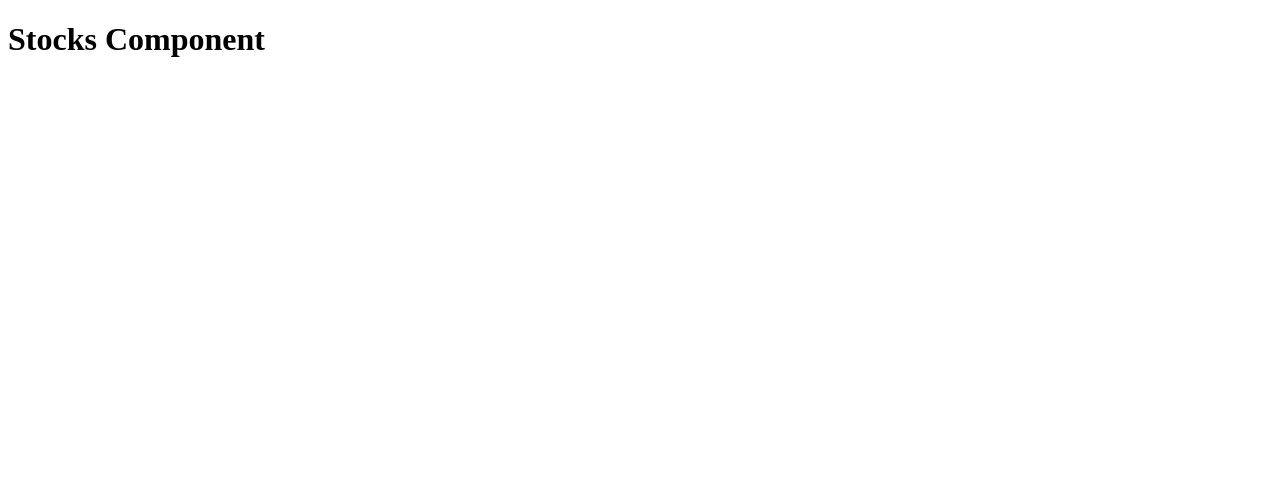
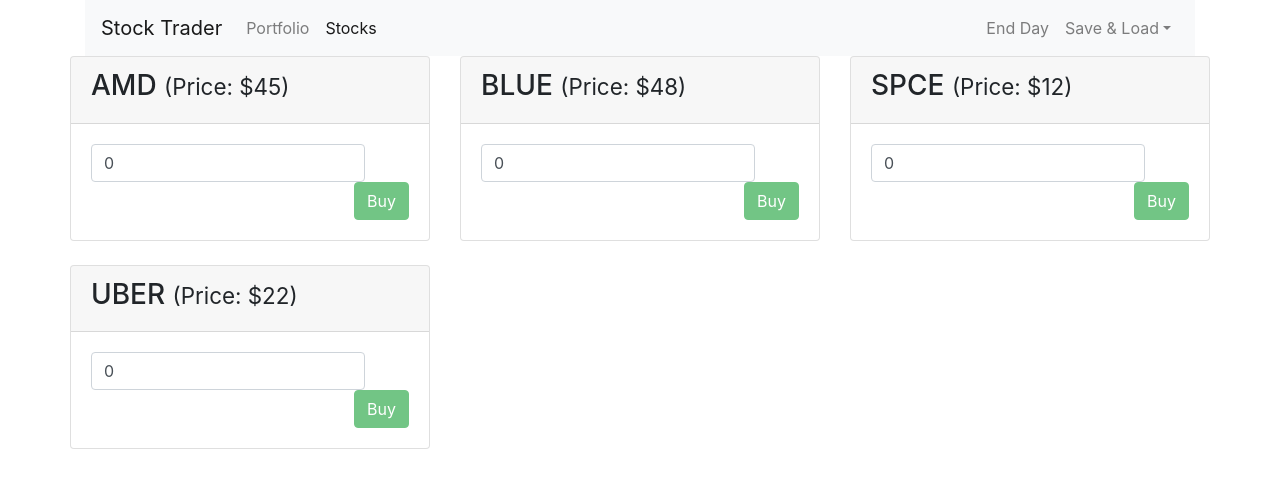
Before and after one commit to alexpich/stock-trader, a Vue app: page /stocks in a window 1280 px wide. Shown: the top 488 px of the page. Built offline with nearby package versions, Linux system fonts and the light colour scheme.

Commit message:
Added sample stocks

```diff
--- a/public/index.html
+++ b/public/index.html
@@ -1,17 +1,43 @@
 <!DOCTYPE html>
 <html lang="en">
   <head>
-    <meta charset="utf-8">
-    <meta http-equiv="X-UA-Compatible" content="IE=edge">
-    <meta name="viewport" content="width=device-width,initial-scale=1.0">
-    <link rel="icon" href="<%= BASE_URL %>favicon.ico">
+    <meta charset="utf-8" />
+    <meta http-equiv="X-UA-Compatible" content="IE=edge" />
+    <meta name="viewport" content="width=device-width,initial-scale=1.0" />
+    <link rel="icon" href="<%= BASE_URL %>favicon.ico" />
     <title><%= htmlWebpackPlugin.options.title %></title>
+    <link
+      rel="stylesheet"
+      href="https://stackpath.bootstrapcdn.com/bootstrap/4.4.1/css/bootstrap.min.css"
+      integrity="sha384-Vkoo8x4CGsO3+Hhxv8T/Q5PaXtkKtu6ug5TOeNV6gBiFeWPGFN9MuhOf23Q9Ifjh"
+      crossorigin="anonymous"
+    />
   </head>
   <body>
     <noscript>
-      <strong>We're sorry but <%= htmlWebpackPlugin.options.title %> doesn't work properly without JavaScript enabled. Please enable it to continue.</strong>
+      <strong
+        >We're sorry but <%= htmlWebpackPlugin.options.title %> doesn't work
+        properly without JavaScript enabled. Please enable it to
+        continue.</strong
+      >
     </noscript>
     <div id="app"></div>
     <!-- built files will be auto injected -->
+
+    <script
+      src="https://code.jquery.com/jquery-3.4.1.slim.min.js"
+      integrity="sha384-J6qa4849blE2+poT4WnyKhv5vZF5SrPo0iEjwBvKU7imGFAV0wwj1yYfoRSJoZ+n"
+      crossorigin="anonymous"
+    ></script>
+    <script
+      src="https://cdn.jsdelivr.net/npm/popper.js@1.16.0/dist/umd/popper.min.js"
+      integrity="sha384-Q6E9RHvbIyZFJoft+2mJbHaEWldlvI9IOYy5n3zV9zzTtmI3UksdQRVvoxMfooAo"
+      crossorigin="anonymous"
+    ></script>
+    <script
+      src="https://stackpath.bootstrapcdn.com/bootstrap/4.4.1/js/bootstrap.min.js"
+      integrity="sha384-wfSDF2E50Y2D1uUdj0O3uMBJnjuUD4Ih7YwaYd1iqfktj0Uod8GCExl3Og8ifwB6"
+      crossorigin="anonymous"
+    ></script>
   </body>
 </html>
--- a/src/App.vue
+++ b/src/App.vue
@@ -1,14 +1,25 @@
 <template>
   <div class="container">
-    <router-view />
+    <app-header />
+    <div class="row">
+      <div class="col-xs-12">
+        <router-view />
+      </div>
+    </div>
   </div>
 </template>
 
 <script>
 // import Home from "./components/Home";
+import Header from "./components/Header.vue";
 
-export default {};
+export default {
+  components: {
+    appHeader: Header
+  }
+};
 </script>
 
 <style>
+
 </style>
--- a/src/components/Header.vue
+++ b/src/components/Header.vue
@@ -1,5 +1,38 @@
 <template>
-  <h1>Header Component</h1>
+  <nav class="navbar navbar-expand-lg navbar-light bg-light">
+    <router-link to="/" class="navbar-brand" href="#">Stock Trader</router-link>
+
+    <div class="collapse navbar-collapse" id="navbarNav">
+      <ul class="navbar-nav">
+        <router-link to="/portfolio" class="nav-item" activeClass="active" tag="li">
+          <a class="nav-link">Portfolio</a>
+        </router-link>
+        <router-link to="/stocks" class="nav-item" activeClass="active" tag="li">
+          <a class="nav-link">Stocks</a>
+        </router-link>
+      </ul>
+      <ul class="nav navbar-nav ml-auto">
+        <li>
+          <a href="#" class="nav-link">End Day</a>
+        </li>
+        <li class="nav-item dropdown">
+          <a
+            class="nav-link dropdown-toggle"
+            href="#"
+            id="navbarDropdownMenuLink"
+            role="button"
+            data-toggle="dropdown"
+            aria-haspopup="true"
+            aria-expanded="false"
+          >Save & Load</a>
+          <div class="dropdown-menu" aria-labelledby="navbarDropdownMenuLink">
+            <a class="dropdown-item" href="#">Save Data</a>
+            <a class="dropdown-item" href="#">Load Data</a>
+          </div>
+        </li>
+      </ul>
+    </div>
+  </nav>
 </template>
 
 <script>
--- a/src/components/stocks/Stock.vue
+++ b/src/components/stocks/Stock.vue
@@ -1,6 +1,46 @@
 <template>
-  <h1>Stocks - Stock Component</h1>
+  <div class="col-sm-6 col-md-4 mb-4">
+    <div class="card">
+      <div class="card-header">
+        <h3>
+          {{ stock.name }}
+          <small>(Price: ${{ stock.price }})</small>
+        </h3>
+      </div>
+      <div class="card-body">
+        <div class="float-left">
+          <input type="number" class="form-control" placeholder="quantity" v-model="quantity" />
+        </div>
+        <div class="float-right">
+          <button
+            class="btn btn-success"
+            @click="buyStock"
+            :disabled="quantity <= 0 || !Number.isInteger(parseInt(quantity))"
+          >Buy</button>
+        </div>
+      </div>
+    </div>
+  </div>
 </template>
 
 <script>
+export default {
+  props: ["stock"],
+  data() {
+    return {
+      quantity: 0
+    };
+  },
+  methods: {
+    buyStock() {
+      const order = {
+        stockId: this.stock.id,
+        stockPrice: this.stock.price,
+        quantity: this.quantity
+      };
+      console.log(order);
+      this.quantity = 0;
+    }
+  }
+};
 </script>
--- a/src/components/stocks/Stocks.vue
+++ b/src/components/stocks/Stocks.vue
@@ -1,6 +1,25 @@
 <template>
-  <h1>Stocks Component</h1>
+  <div class="row">
+    <app-stock v-for="(stock, i) in stocks" v-bind:key="i" :stock="stock"></app-stock>
+  </div>
 </template>
 
 <script>
+import Stock from "./Stock.vue";
+
+export default {
+  data() {
+    return {
+      stocks: [
+        { id: 1, name: "AMD", price: 45 },
+        { id: 2, name: "BLUE", price: 48 },
+        { id: 3, name: "SPCE", price: 12 },
+        { id: 4, name: "UBER", price: 22 }
+      ]
+    };
+  },
+  components: {
+    appStock: Stock
+  }
+};
 </script>
```
